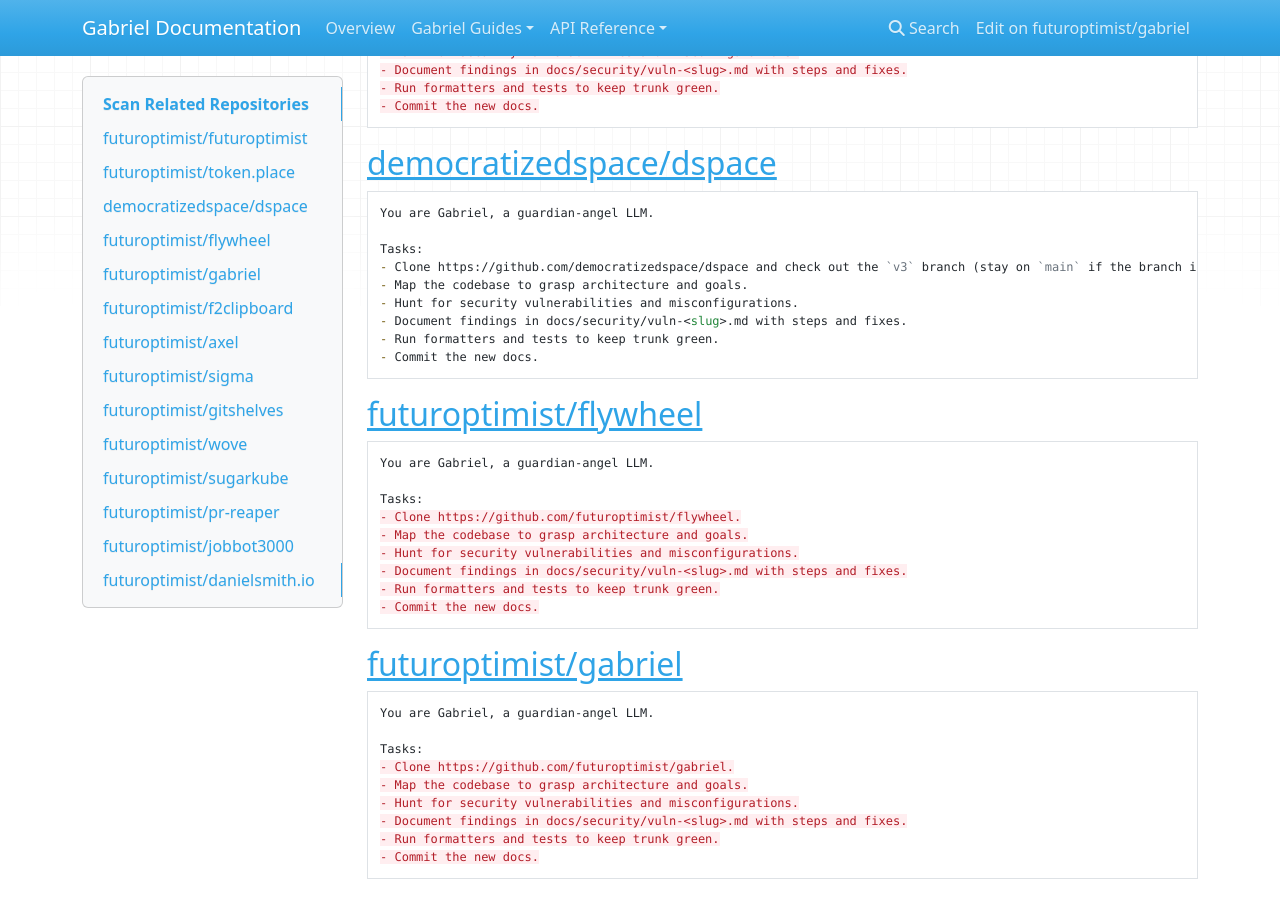
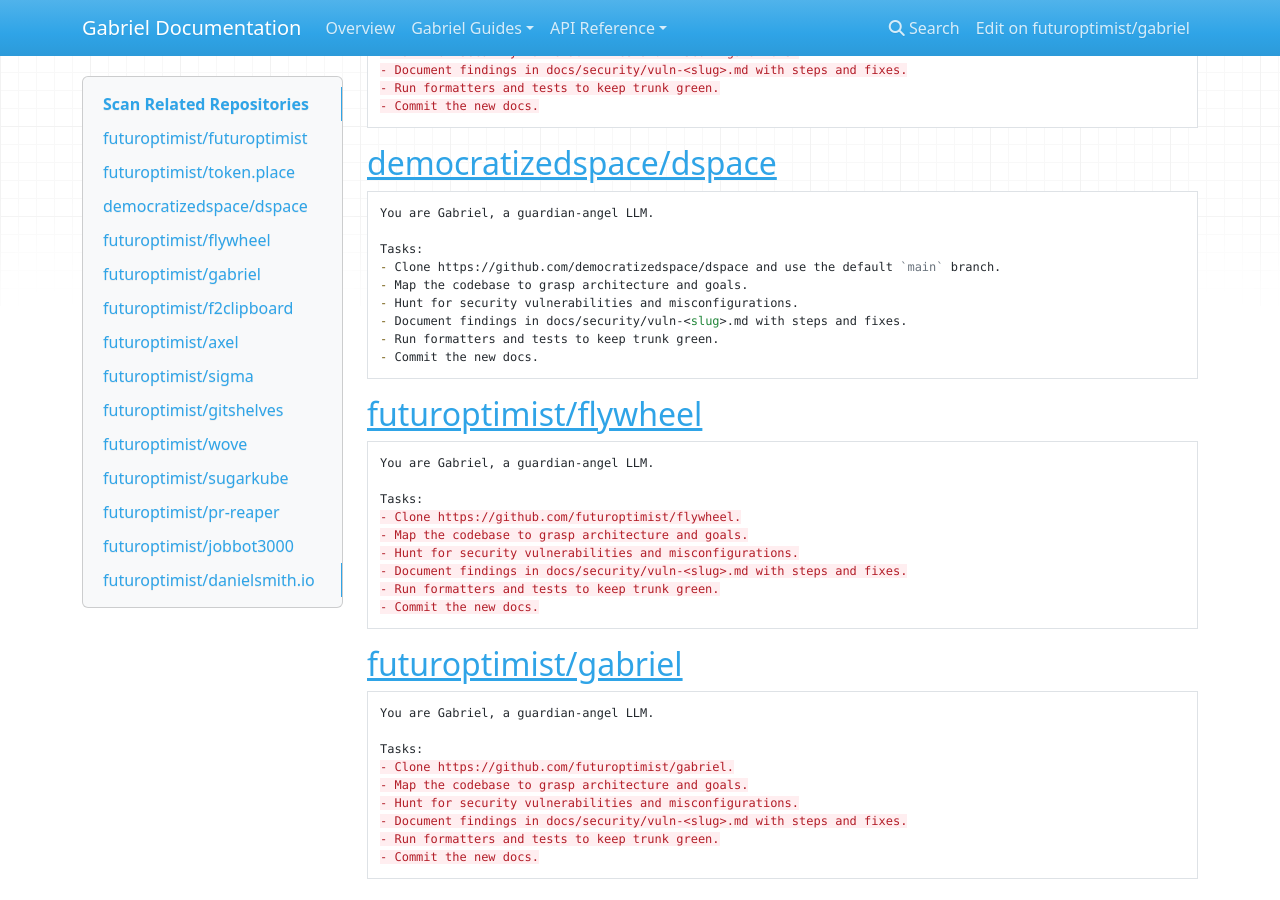
Before and after one commit to futuroptimist/gabriel, an MkDocs documentation site: the page built from docs/prompts/codex/scan-related-repositories.md, in a window 1280 px wide and 900 px high, scrolled down 555 px. Built offline with MkDocs 1.6.1, drawn with Linux system fonts in a browser that asks for light colours; nearby versions of some CDN libraries.

````diff
--- a/docs/prompts/codex/scan-related-repositories.md
+++ b/docs/prompts/codex/scan-related-repositories.md
@@ -33,13 +33,13 @@ Tasks:
 - Commit the new docs.
 ```
 
-## [democratizedspace/dspace](https://github.com/democratizedspace/dspace/tree/v3)
+## [democratizedspace/dspace](https://github.com/democratizedspace/dspace)
 
 ```text
 You are Gabriel, a guardian-angel LLM.
 
 Tasks:
-- Clone https://github.com/democratizedspace/dspace and check out the `v3` branch (stay on `main` if the branch is unavailable).
+- Clone https://github.com/democratizedspace/dspace and use the default `main` branch.
 - Map the codebase to grasp architecture and goals.
 - Hunt for security vulnerabilities and misconfigurations.
 - Document findings in docs/security/vuln-<slug>.md with steps and fixes.
--- a/requirements.txt
+++ b/requirements.txt
@@ -7,7 +7,6 @@ detect-secrets
 publicsuffix2
 mypy
 pip-audit
-semgrep
 pyspelling
 mkdocs
 mkdocstrings[python]
````
Also changed, not shown: README.md (+3 -1 lines), docs/related/dspace/IMPROVEMENTS.md (+1 -1 lines), 3 other files.
